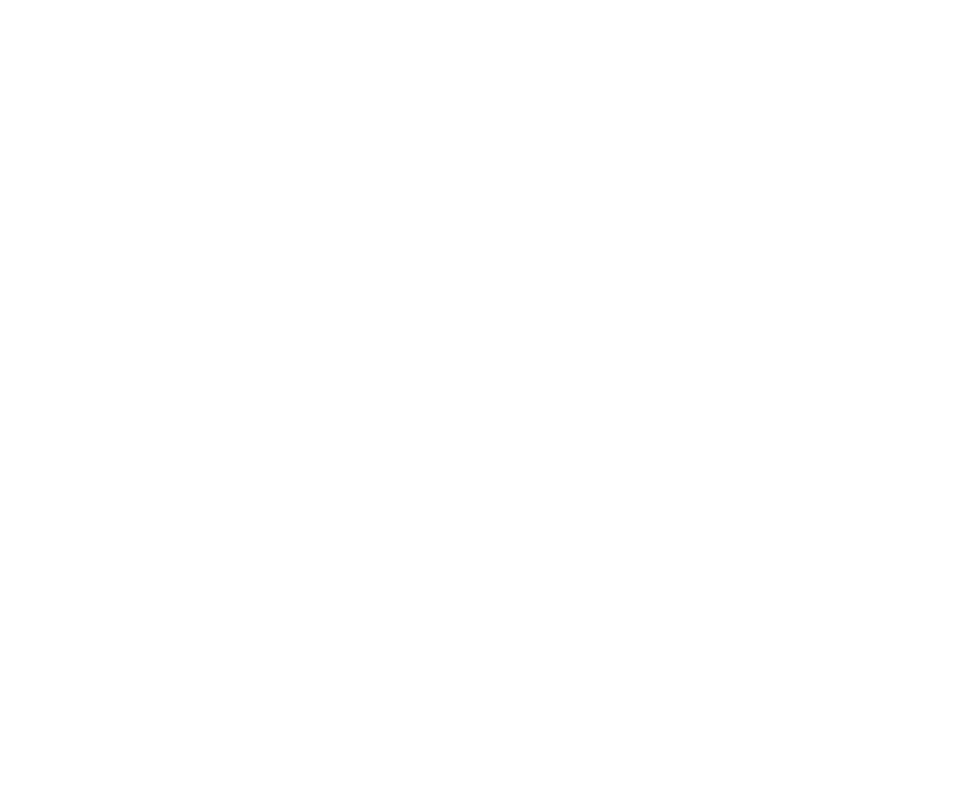
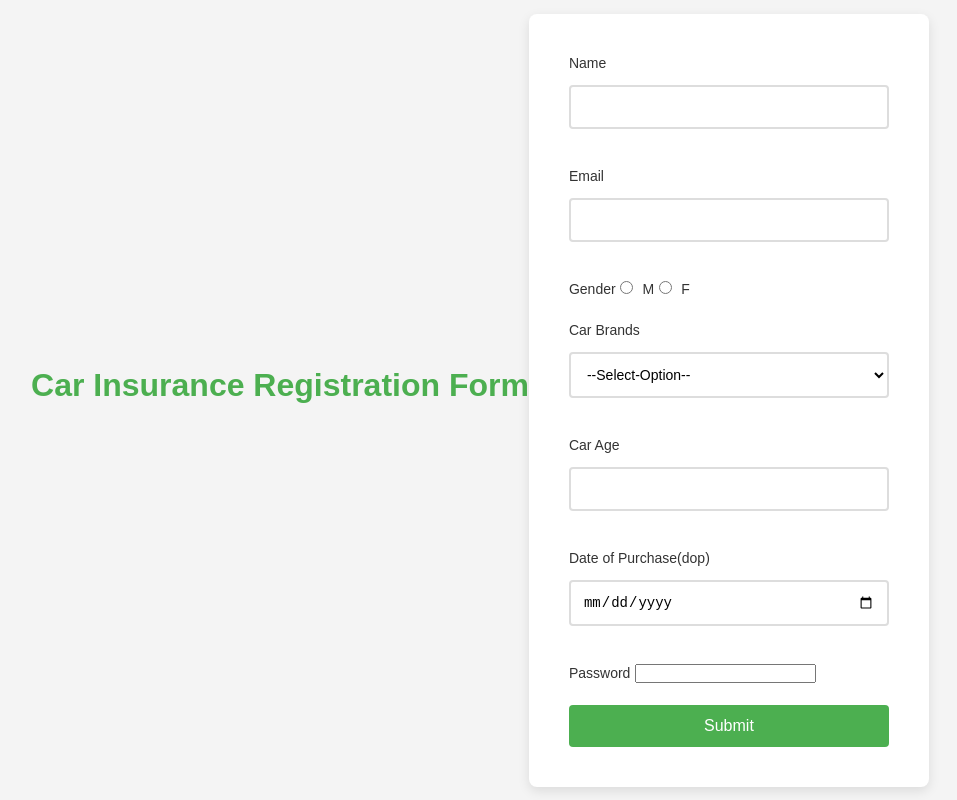
Before and after one commit to acciojob/car-insurance-form-SandeepKumarSolanki, a website: page main.html in a window 1280 px wide. Shown: the whole page, without its empty margins (160-1117 px from the left). Drawn offline with Linux system fonts and the light colour scheme.

Commit message:
created a submission

```diff
--- a/main.html
+++ b/main.html
@@ -7,6 +7,43 @@
 </head>
 
 <body>
+
+	<h1>Car Insurance Registration Form</h1>
+		<form action="/submit" method="POST">
+
+			<label for="name" >Name</label>
+			<input type="text" id="name" name="name"  required><br><br>
+
+			<label for="email" >Email</label>
+			<input type="email" id="email" name="email"  required><br><br>
+
+			<label for="name" >Gender</label>
+			<input type="radio"  name="gender"  required>
+			<label for="gender">M</label>
+			<input type="radio"  name="gender"  required>
+			<label for="gender">F</label><br><br>
+
+			<label for="brands" >Car Brands</label>
+				<select id="cars" name="cars">
+					<option value="" >--Select-Option--</option>
+					<option value="BMW" >BMW</option>
+					<option value="Audi" >Audi</option>
+					<option value="Mercedes" >Mercedes</option>
+				</select><br><br>
+
+			<label for="age" >Car Age</label>
+			<input type="number" id="carage" name="age"  required><br><br>
+
+			<label for="dop" >Date of Purchase(dop)</label>
+			<input type="date" id="dop" name="dop"  required><br><br>
+
+			<label for="name" >Password</label>
+			<input type="password" id="password" name="password"  required><br><br>
+
+			<button type="submit" >Submit</button>
+
+
+	</form>
 	<!-- the entire body must be written by student -->
     <script type="text/javascript" src="./script.js">
 </script>
--- a/styles.css
+++ b/styles.css
@@ -1,2 +1,108 @@
 
 /* Your CSS Code here. */
+
+*{
+	margin : 0;
+	padding : 0;
+	box-sizing : border-box;
+}
+
+/* Global Styles */
+body {
+    font-family: 'Arial', sans-serif;
+    background-color: #f4f4f4;
+    color: #333;
+    margin: 0;
+    padding: 0;
+    display: flex;
+    justify-content: center;
+    align-items: center;
+    height: 100vh;
+}
+
+/* Container for the form */
+h1 {
+    text-align: center;
+    color: #4CAF50;
+    margin-bottom: 30px;
+}
+
+form {
+    background-color: #fff;
+    padding: 40px;
+    border-radius: 8px;
+    box-shadow: 0 4px 12px rgba(0, 0, 0, 0.1);
+    width: 400px;
+    max-width: 100%;
+    box-sizing: border-box;
+}
+
+/* Labels */
+label {
+    font-size: 14px;
+    margin-bottom: 6px;
+    display: inline-block;
+    color: #333;
+}
+
+/* Input Fields */
+input[type="text"],
+input[type="email"],
+input[type="number"],
+input[type="date"],
+input[type="url"],
+select {
+    width: 100%;
+    padding: 12px;
+    margin: 8px 0 20px 0;
+    border: 2px solid #ddd;
+    border-radius: 4px;
+    box-sizing: border-box;
+    font-size: 14px;
+}
+
+/* Radio buttons */
+input[type="radio"] {
+    margin-right: 5px;
+}
+
+/* Submit Button */
+button[type="submit"] {
+    background-color: #4CAF50;
+    color: white;
+    border: none;
+    padding: 12px;
+    font-size: 16px;
+    width: 100%;
+    border-radius: 4px;
+    cursor: pointer;
+    transition: background-color 0.3s ease;
+}
+
+/* Button Hover Effect */
+button[type="submit"]:hover {
+    background-color: #45a049;
+}
+
+/* Input Focus Effect */
+input:focus, select:focus {
+    border-color: #4CAF50;
+    outline: none;
+}
+
+/* Select Dropdown */
+select {
+    padding: 12px;
+    background-color: #fff;
+    border: 2px solid #ddd;
+    border-radius: 4px;
+    box-sizing: border-box;
+    font-size: 14px;
+}
+
+/* Responsive Design */
+@media screen and (max-width: 480px) {
+    form {
+        width: 90%;
+    }
+}
```
